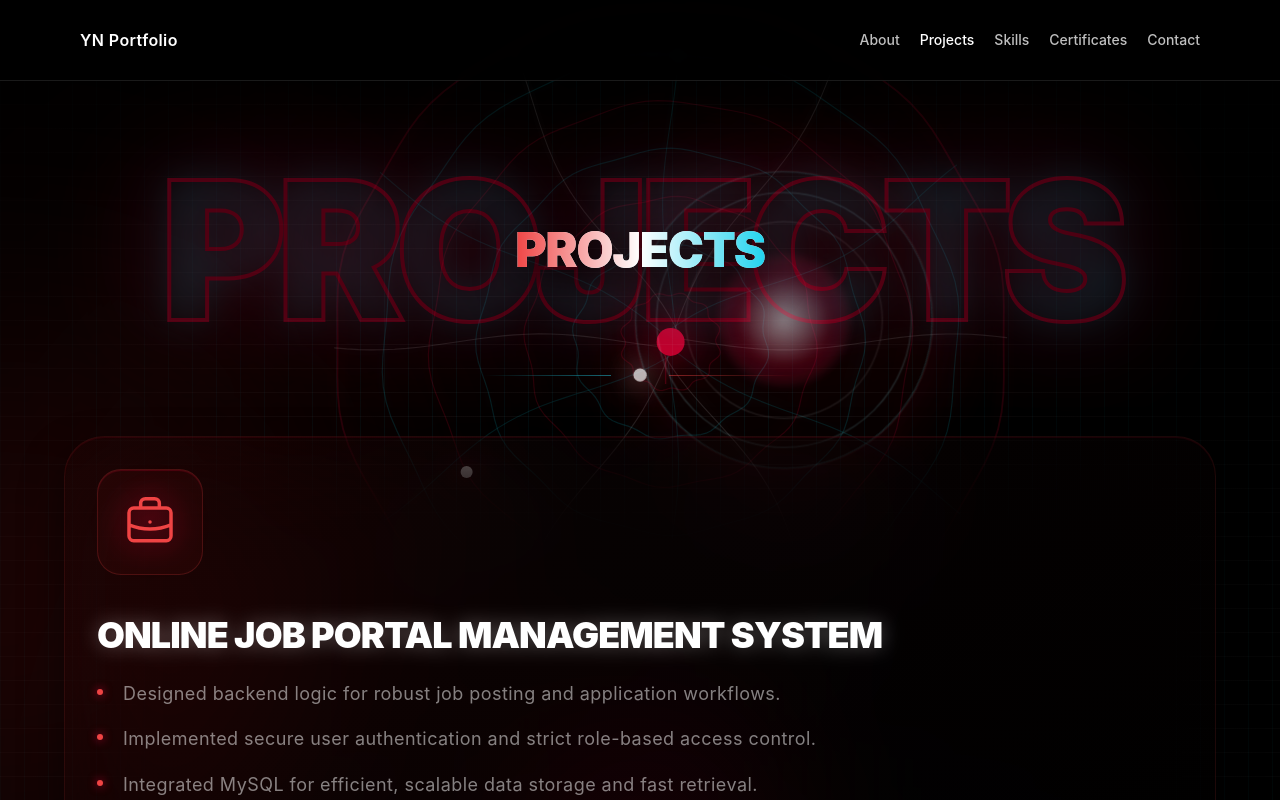
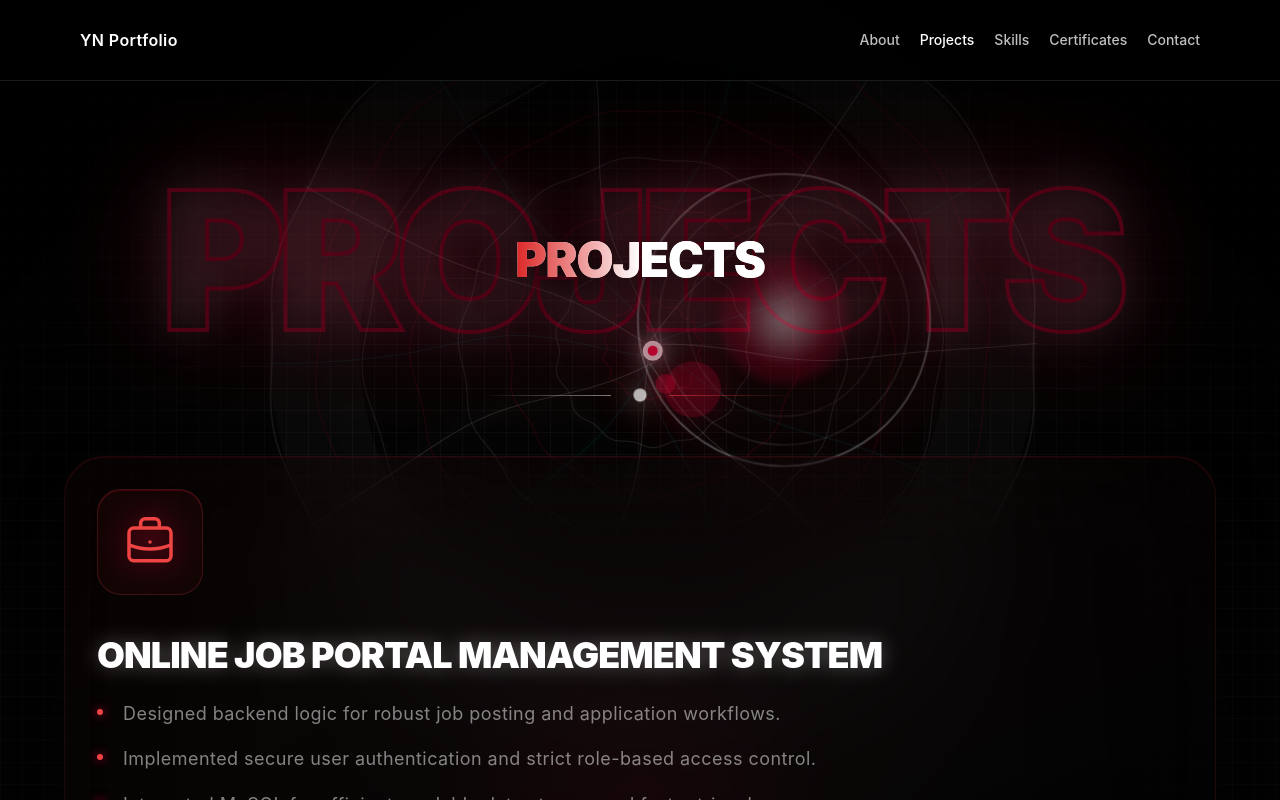
Before and after one commit to 24MIS1094/portfolio, a React (Vite) app: page /projects in a window 1280 px wide. Shown: the top 800 px of the page. Built offline with nearby package versions, Linux system fonts and the light colour scheme.

Commit message:
Refine Spider-Man project effects

```diff
--- a/src/components/SpiderWeb.tsx
+++ b/src/components/SpiderWeb.tsx
@@ -62,69 +62,85 @@ const SpiderWeb = ({ theme = 'default' }: SpiderWebProps) => {
     }
 
     const drawSpiderManWeb = (time: number) => {
-      const centerX = w * 0.52 + Math.sin(time * 0.0005) * 18;
-      const centerY = h * 0.44 + Math.cos(time * 0.00045) * 12;
-      const spokeCount = 12;
-      const ringCount = 7;
-      const maxRadius = Math.min(w, h) * 0.42;
+      const centerX = w * 0.5 + Math.sin(time * 0.00035) * 14;
+      const centerY = h * 0.44 + Math.cos(time * 0.0003) * 8;
+      const spokeCount = 14;
+      const ringCount = 8;
+      const maxRadius = Math.min(w, h) * 0.48;
 
       ctx.save();
       ctx.lineCap = 'round';
       ctx.lineJoin = 'round';
 
+      const glowPulse = 0.5 + Math.sin(time * 0.0022) * 0.5;
+
+      ctx.beginPath();
+      ctx.arc(centerX, centerY, maxRadius * 0.88, 0, Math.PI * 2);
+      ctx.strokeStyle = 'rgba(255,255,255,0.03)';
+      ctx.lineWidth = 90;
+      ctx.shadowBlur = 0;
+      ctx.stroke();
+
       for (let ring = 1; ring <= ringCount; ring++) {
         const radius = (maxRadius / ringCount) * ring;
         ctx.beginPath();
-        for (let step = 0; step <= 120; step++) {
-          const angle = (Math.PI * 2 * step) / 120;
-          const wobble = Math.sin(angle * spokeCount + time * 0.0007 + ring) * 3;
-          const x = centerX + Math.cos(angle) * (radius + wobble);
-          const y = centerY + Math.sin(angle) * (radius + wobble * 0.6);
+        for (let step = 0; step <= 160; step++) {
+          const angle = (Math.PI * 2 * step) / 160;
+          const weave = Math.sin(angle * spokeCount + time * 0.0005 + ring) * (2.5 + ring * 0.12);
+          const drift = Math.cos(angle * 2 + time * 0.0008 + ring) * 1.2;
+          const x = centerX + Math.cos(angle) * (radius + weave);
+          const y = centerY + Math.sin(angle) * (radius + drift + weave * 0.7);
           if (step === 0) ctx.moveTo(x, y);
           else ctx.lineTo(x, y);
         }
         ctx.closePath();
-        ctx.strokeStyle = ring % 2 === 0 ? 'rgba(0,229,255,0.16)' : 'rgba(255,0,60,0.18)';
-        ctx.shadowBlur = 18;
-        ctx.shadowColor = ring % 2 === 0 ? '#00e5ff' : '#ff003c';
-        ctx.lineWidth = ring === ringCount ? 1.8 : 1.2;
+        ctx.strokeStyle = ring % 2 === 0 ? 'rgba(255,255,255,0.11)' : 'rgba(255,0,60,0.14)';
+        ctx.shadowBlur = ring % 2 === 0 ? 10 : 18;
+        ctx.shadowColor = ring % 2 === 0 ? 'rgba(255,255,255,0.65)' : 'rgba(255,0,60,0.75)';
+        ctx.lineWidth = ring === ringCount ? 1.7 : 1.15;
         ctx.stroke();
       }
 
       for (let spoke = 0; spoke < spokeCount; spoke++) {
         const angle = (Math.PI * 2 * spoke) / spokeCount;
         ctx.beginPath();
-        for (let step = 0; step <= 28; step++) {
-          const t = step / 28;
+        for (let step = 0; step <= 36; step++) {
+          const t = step / 36;
           const radius = maxRadius * t;
-          const curve = Math.sin(t * Math.PI * 2 + time * 0.001 + spoke) * (8 + spoke % 3 * 2);
-          const x = centerX + Math.cos(angle) * radius + Math.cos(angle + Math.PI / 2) * curve;
-          const y = centerY + Math.sin(angle) * radius + Math.sin(angle + Math.PI / 2) * curve;
+          const bend = Math.sin(t * Math.PI * 1.8 + time * 0.0009 + spoke) * (10 + (spoke % 4) * 2.2);
+          const flare = Math.cos(t * Math.PI * 4 + time * 0.0013 + spoke) * 1.8;
+          const x = centerX + Math.cos(angle) * radius + Math.cos(angle + Math.PI / 2) * (bend + flare);
+          const y = centerY + Math.sin(angle) * radius + Math.sin(angle + Math.PI / 2) * (bend * 0.82 + flare);
           if (step === 0) ctx.moveTo(x, y);
           else ctx.lineTo(x, y);
         }
-        ctx.strokeStyle = spoke % 2 === 0 ? 'rgba(255,255,255,0.14)' : 'rgba(0,229,255,0.14)';
-        ctx.shadowBlur = 14;
-        ctx.shadowColor = spoke % 2 === 0 ? '#ffffff' : '#00e5ff';
-        ctx.lineWidth = 1.1;
+        ctx.strokeStyle = spoke % 2 === 0 ? 'rgba(255,255,255,0.16)' : 'rgba(0,229,255,0.09)';
+        ctx.shadowBlur = spoke % 2 === 0 ? 14 : 10;
+        ctx.shadowColor = spoke % 2 === 0 ? 'rgba(255,255,255,0.9)' : 'rgba(0,229,255,0.75)';
+        ctx.lineWidth = 1.05;
         ctx.stroke();
       }
 
-      const pulseAngle = (time * 0.00045) % (Math.PI * 2);
-      const pulseRadius = maxRadius * 0.72;
-      const pulseX = centerX + Math.cos(pulseAngle) * pulseRadius;
-      const pulseY = centerY + Math.sin(pulseAngle) * pulseRadius;
+      const webSuitGlowX = centerX + Math.sin(time * 0.0015) * maxRadius * 0.14;
+      const webSuitGlowY = centerY + Math.cos(time * 0.0012) * maxRadius * 0.12;
       ctx.beginPath();
-      ctx.arc(pulseX, pulseY, 6, 0, Math.PI * 2);
-      ctx.fillStyle = '#ffffff';
+      ctx.arc(webSuitGlowX, webSuitGlowY, 28, 0, Math.PI * 2);
+      ctx.fillStyle = `rgba(255,0,60,${0.16 + glowPulse * 0.12})`;
       ctx.shadowBlur = 30;
-      ctx.shadowColor = '#ff003c';
+      ctx.shadowColor = 'rgba(255,0,60,0.9)';
       ctx.fill();
 
       ctx.beginPath();
-      ctx.arc(centerX, centerY, 14, 0, Math.PI * 2);
+      ctx.arc(centerX, centerY, 10, 0, Math.PI * 2);
+      ctx.fillStyle = '#ffffff';
+      ctx.shadowBlur = 26;
+      ctx.shadowColor = 'rgba(255,255,255,1)';
+      ctx.fill();
+
+      ctx.beginPath();
+      ctx.arc(centerX, centerY, 5, 0, Math.PI * 2);
       ctx.fillStyle = '#ff003c';
-      ctx.shadowBlur = 40;
+      ctx.shadowBlur = 14;
       ctx.shadowColor = '#ff003c';
       ctx.fill();
 
@@ -160,14 +176,27 @@ const SpiderWeb = ({ theme = 'default' }: SpiderWebProps) => {
 
         const targetX = mouse.x > -999 ? mouse.x : w * 0.52;
         const targetY = mouse.y > -999 ? mouse.y : h * 0.48;
+        ctx.save();
+        ctx.globalAlpha = 0.22;
         ctx.beginPath();
-        ctx.moveTo(w * 0.52, h * 0.44);
+        ctx.moveTo(w * 0.5, h * 0.44);
         ctx.lineTo(targetX, targetY);
-        ctx.strokeStyle = 'rgba(255,0,60,0.28)';
-        ctx.shadowBlur = 20;
-        ctx.shadowColor = '#ff003c';
+        ctx.strokeStyle = 'rgba(255,255,255,0.35)';
+        ctx.shadowBlur = 24;
+        ctx.shadowColor = '#ffffff';
         ctx.lineWidth = 1.4;
         ctx.stroke();
+        ctx.restore();
+
+        ctx.save();
+        ctx.globalAlpha = 0.35;
+        ctx.beginPath();
+        ctx.arc(targetX, targetY, 10, 0, Math.PI * 2);
+        ctx.fillStyle = '#ff003c';
+        ctx.shadowBlur = 18;
+        ctx.shadowColor = '#ff003c';
+        ctx.fill();
+        ctx.restore();
       } else {
         for (let i = 0; i < particles.length; i++) {
           particles[i].update();
--- a/src/pages/Projects.tsx
+++ b/src/pages/Projects.tsx
@@ -22,32 +22,32 @@ const itemVariants = {
 const Projects = () => {
   return (
     <motion.main
-      className="relative min-h-[calc(100vh-5rem)] overflow-hidden bg-black px-6 py-20 text-white"
+      className="relative min-h-[calc(100vh-5rem)] overflow-hidden bg-[#050505] px-6 py-20 text-white"
       initial="hidden"
       animate="visible"
       variants={containerVariants}
     >
       <div className="pointer-events-none absolute inset-0 z-0 opacity-75">
-        <div className="absolute inset-0 bg-[radial-gradient(circle_at_center,rgba(255,0,60,0.12),transparent_24%),linear-gradient(rgba(255,255,255,0.06)_1px,transparent_1px),linear-gradient(90deg,rgba(0,229,255,0.08)_1px,transparent_1px)] bg-[length:100%_100%,100%_24px,24px_100%]" />
-        <div className="absolute inset-0 bg-[radial-gradient(circle_at_50%_45%,transparent_0%,transparent_34%,rgba(0,0,0,0.54)_74%,rgba(0,0,0,0.92)_100%)]" />
+        <div className="absolute inset-0 bg-[radial-gradient(circle_at_center,rgba(255,0,60,0.11),transparent_22%),linear-gradient(rgba(255,255,255,0.05)_1px,transparent_1px),linear-gradient(90deg,rgba(255,255,255,0.05)_1px,transparent_1px)] bg-[length:100%_100%,100%_22px,22px_100%]" />
+        <div className="absolute inset-0 bg-[radial-gradient(circle_at_50%_45%,transparent_0%,transparent_38%,rgba(0,0,0,0.62)_78%,rgba(0,0,0,0.96)_100%)]" />
         <motion.div
-          className="absolute left-1/2 top-24 h-72 w-72 -translate-x-1/2 rounded-full border border-red-400/20 bg-red-500/5 shadow-[0_0_90px_rgba(255,0,60,0.24)]"
-          animate={{ scale: [1, 1.04, 1], opacity: [0.55, 0.92, 0.55] }}
-          transition={{ duration: 3.8, repeat: Infinity, ease: 'easeInOut' }}
+          className="absolute left-1/2 top-24 h-72 w-72 -translate-x-1/2 rounded-full border border-red-400/18 bg-red-500/5 shadow-[0_0_90px_rgba(255,0,60,0.18)]"
+          animate={{ scale: [1, 1.03, 1], opacity: [0.48, 0.82, 0.48] }}
+          transition={{ duration: 4.4, repeat: Infinity, ease: 'easeInOut' }}
         >
-          <div className="absolute inset-5 rounded-full border border-cyan-200/35" />
-          <div className="absolute inset-12 rounded-full border border-white/20" />
-          <div className="absolute inset-20 rounded-full bg-[radial-gradient(circle,rgba(255,255,255,0.95),rgba(255,0,60,0.35),rgba(0,229,255,0.08))] opacity-90 blur-sm" />
+          <div className="absolute inset-5 rounded-full border border-white/30" />
+          <div className="absolute inset-12 rounded-full border border-red-200/25" />
+          <div className="absolute inset-20 rounded-full bg-[radial-gradient(circle,rgba(255,255,255,0.95),rgba(255,0,60,0.42),rgba(0,0,0,0.08))] opacity-90 blur-sm" />
           <motion.div
-            className="absolute inset-0 rounded-full border border-cyan-300/30"
+            className="absolute inset-0 rounded-full border border-white/20"
             animate={{ rotate: 360 }}
-            transition={{ duration: 16, repeat: Infinity, ease: 'linear' }}
+            transition={{ duration: 18, repeat: Infinity, ease: 'linear' }}
           />
         </motion.div>
         <motion.div
-          className="absolute inset-x-0 top-1/2 h-px bg-gradient-to-r from-transparent via-white/70 to-transparent"
-          animate={{ opacity: [0.18, 0.9, 0.18], scaleX: [0.92, 1, 0.92] }}
-          transition={{ duration: 2.5, repeat: Infinity, ease: 'easeInOut' }}
+          className="absolute inset-x-0 top-1/2 h-px bg-gradient-to-r from-transparent via-white/80 to-transparent"
+          animate={{ opacity: [0.12, 0.8, 0.12], scaleX: [0.94, 1, 0.94] }}
+          transition={{ duration: 3, repeat: Infinity, ease: 'easeInOut' }}
         />
       </div>
 
@@ -80,21 +80,21 @@ const Projects = () => {
       <SpiderWeb theme="spiderman" />
 
       {/* Spider-Man Neon Ambient Glows */}
-      <div className="pointer-events-none absolute left-0 top-1/3 h-[600px] w-[600px] -translate-x-1/2 -translate-y-1/2 rounded-full bg-red-600/20 blur-[150px]"></div>
-      <div className="pointer-events-none absolute right-0 bottom-0 h-[600px] w-[600px] translate-x-1/3 translate-y-1/3 rounded-full bg-cyan-600/15 blur-[150px]"></div>
-      <div className="pointer-events-none absolute inset-0 z-[1] bg-[radial-gradient(circle_at_center,transparent_0%,transparent_42%,rgba(0,0,0,0.55)_100%)]" />
+      <div className="pointer-events-none absolute left-0 top-1/3 h-[600px] w-[600px] -translate-x-1/2 -translate-y-1/2 rounded-full bg-red-600/24 blur-[160px]"></div>
+      <div className="pointer-events-none absolute right-0 bottom-0 h-[600px] w-[600px] translate-x-1/3 translate-y-1/3 rounded-full bg-white/10 blur-[170px]"></div>
+      <div className="pointer-events-none absolute inset-0 z-[1] bg-[radial-gradient(circle_at_center,transparent_0%,transparent_38%,rgba(0,0,0,0.68)_100%)]" />
 
       <div className="relative z-10 mx-auto w-full max-w-6xl">
 
         {/* Page Header Area */}
-        <motion.div variants={itemVariants} className="mb-24 text-center flex flex-col items-center relative w-full h-[180px] justify-center">
+        <motion.div variants={itemVariants} className="mb-24 text-center flex flex-col items-center relative w-full h-[200px] justify-center">
 
           {/* Cinematic Massive Background Watermark */}
           <div className="absolute inset-0 flex items-center justify-center pointer-events-none z-0">
             <h1
               style={{
                 WebkitTextStroke: `4px #ff003c`,
-                textShadow: `0 0 120px rgba(255,0,60,0.8), 0 0 40px rgba(0,229,255,0.55)`,
+                textShadow: `0 0 120px rgba(255,0,60,0.82), 0 0 45px rgba(255,255,255,0.45)`,
                 fontSize: `clamp(3rem, 15vw, 12rem)`
               }}
               className="font-black uppercase text-transparent tracking-tighter whitespace-nowrap drop-shadow-2xl opacity-30"
@@ -104,18 +104,18 @@ const Projects = () => {
           </div>
 
           {/* Interactive Foreground Title */}
-          <div className="relative z-10 text-5xl font-black tracking-tight text-transparent bg-clip-text bg-gradient-to-b from-white via-white/90 to-cyan-200 drop-shadow-[0_10px_20px_rgba(0,0,0,0.8)]">
-            <span className="inline-block bg-gradient-to-r from-red-500 via-white to-cyan-400 bg-clip-text text-transparent">PROJECTS</span>
+          <div className="relative z-10 text-5xl font-black tracking-tight text-transparent bg-clip-text bg-gradient-to-b from-white via-white/95 to-white/60 drop-shadow-[0_10px_20px_rgba(0,0,0,0.8)]">
+            <span className="inline-block bg-gradient-to-r from-red-600 via-white to-white bg-clip-text text-transparent">PROJECTS</span>
           </div>
 
           <div className="absolute -bottom-10 flex items-center justify-center gap-6 w-full opacity-70">
-            <div className="h-[1px] w-32 bg-gradient-to-r from-transparent to-cyan-400/70"></div>
+            <div className="h-[1px] w-32 bg-gradient-to-r from-transparent to-white/70"></div>
             <motion.div
-              className="h-2.5 w-2.5 rounded-full bg-white shadow-[0_0_20px_rgba(255,255,255,1),_0_0_40px_rgba(255,0,60,0.8)]"
+              className="h-2.5 w-2.5 rounded-full bg-white shadow-[0_0_20px_rgba(255,255,255,1),_0_0_45px_rgba(255,0,60,0.9)]"
               animate={{ scale: [1, 1.35, 1] }}
               transition={{ duration: 2.2, repeat: Infinity, ease: 'easeInOut' }}
             />
-            <div className="h-[1px] w-32 bg-gradient-to-l from-transparent to-red-500/70"></div>
+            <div className="h-[1px] w-32 bg-gradient-to-l from-transparent to-red-500/80"></div>
           </div>
 
         </motion.div>
```
